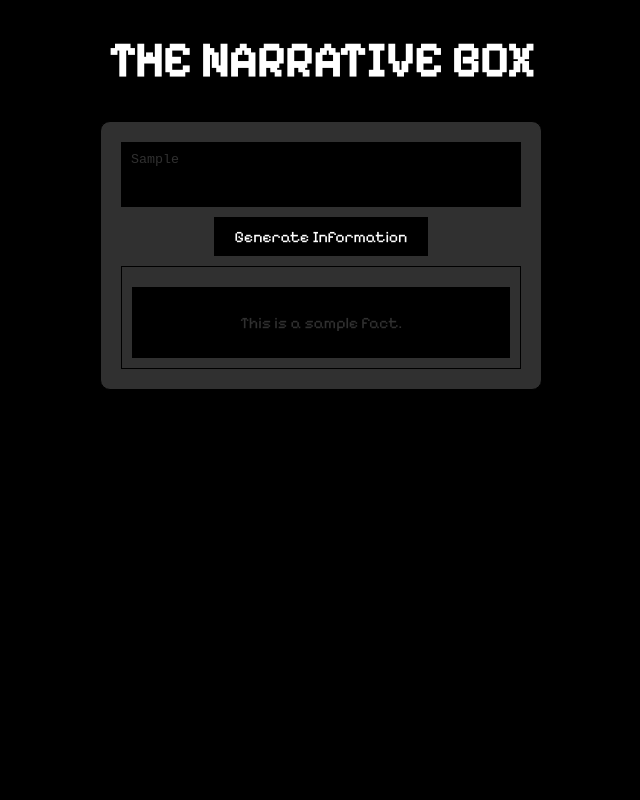
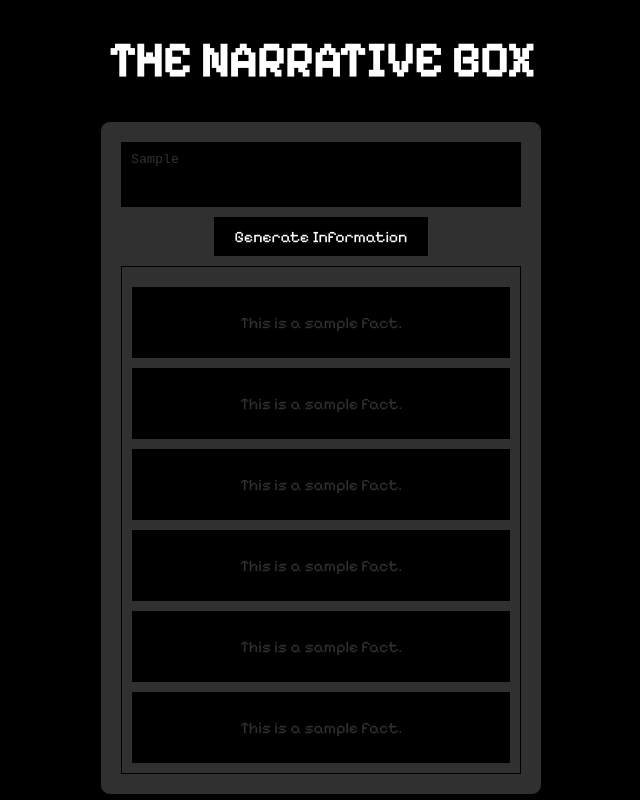
Before and after one commit to tom-plant/the-narrative-box, a React (Create React App) app: page / in a window 1280 px wide. Both pictures are taken after typing "Sample" into the empty fields and a click on the button "Generate Information". Shown: the whole page, without its empty margins (319-959 px from the left). Built offline with nearby package versions, Linux system fonts and the light colour scheme.

Commit message:
Added factbox generation feature with button click

```diff
--- a/src/components/InputInterface/AvailableInformation/AvailableInformation.jsx
+++ b/src/components/InputInterface/AvailableInformation/AvailableInformation.jsx
@@ -1,17 +1,22 @@
+// AvailableInformation.jsx
+
 import React from 'react';
-import FactBox from './FactBox'; // Assuming you have a "FactBox" component
-import './AvailableInformation.css'; // Import the CSS file
+import FactBox from './FactBox';
+import './AvailableInformation.css';
 
+function AvailableInformation({ factCount }) {
+  const factBoxes = [];
 
-function AvailableInformation() {
+  for (let i = 0; i < factCount; i++) {
+    factBoxes.push(<FactBox key={i} />);
+  }
+
   return (
     <div className="available-information">
-      {/* This div will hold the FactBox components */}
-      <div className="fact-box-container">
-        {/* You can dynamically render FactBox components here */}
-        <FactBox />
-        {/* Add more FactBox components as needed */}
-      </div>
+      {/* This div will hold the generated FactBox components */}
+      {factBoxes.length > 0 && (
+        <div className="fact-box-container">{factBoxes}</div>
+      )}
     </div>
   );
 }
--- a/src/components/InputInterface/AvailableInformation/FactBox.jsx
+++ b/src/components/InputInterface/AvailableInformation/FactBox.jsx
@@ -1,3 +1,5 @@
+//FactBox.jsx
+
 import React from 'react';
 import './FactBox.css';
 
--- a/src/components/InputInterface/GenerateButton.jsx
+++ b/src/components/InputInterface/GenerateButton.jsx
@@ -1,9 +1,17 @@
+//GenerateButton.jsx
+
 import React from 'react';
-import './GenerateButton.css'; // Import the CSS file
+import './GenerateButton.css';
 
-function GenerateButton() {
+function GenerateButton({ onGenerateClick }) {
+  const handleGenerateClick = () => {
+    onGenerateClick(); // Just trigger the click, don't pass a specific count
+  };
+
   return (
-    <button className="generate-button">Generate Information</button>
+    <button className="generate-button" onClick={handleGenerateClick}>
+      Generate Information
+    </button>
   );
 }
 
--- a/src/components/InputInterface/InputInterface.jsx
+++ b/src/components/InputInterface/InputInterface.jsx
@@ -1,16 +1,28 @@
-import React from 'react';
+// InputInterface.jsx
+
+import React, { useState } from 'react';
 import TextEntryBox from './TextEntryBox';
 import GenerateButton from './GenerateButton';
 import AvailableInformation from './AvailableInformation/AvailableInformation';
 import './InputInterface.css';
 
+function InputInterface() {
+  const [factCount, setFactCount] = useState(0);
 
-function InputInterface() {
+  const handleGenerateClick = () => {
+    // Check if factCount is less than 30 before incrementing
+    if (factCount < 30) {
+      const newFactCount = factCount + 6;
+      // Cap the count at 36 if it exceeds
+      setFactCount(newFactCount > 30 ? 30 : newFactCount);
+    }
+  };
+
   return (
     <div className="input-interface">
       <TextEntryBox />
-      <GenerateButton />
-      <AvailableInformation />
+      <GenerateButton onGenerateClick={handleGenerateClick} />
+      <AvailableInformation factCount={factCount} />
     </div>
   );
 }
```
